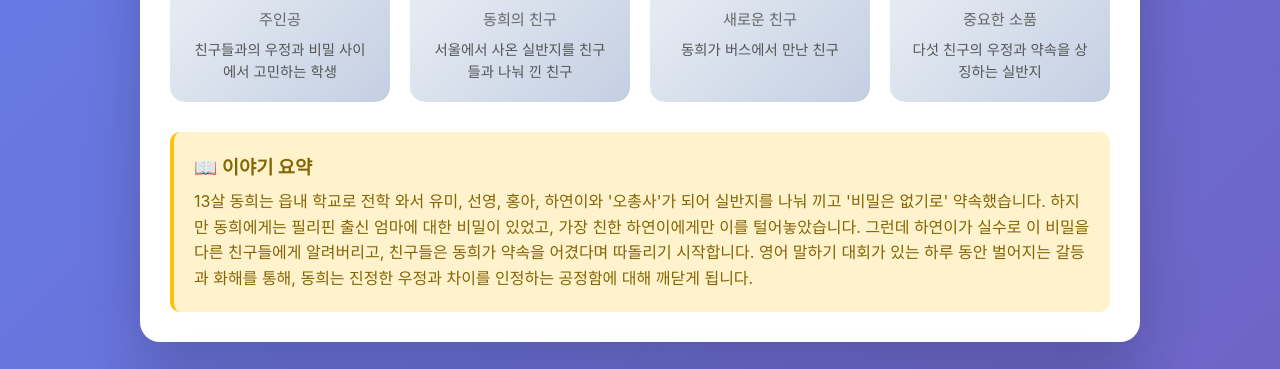
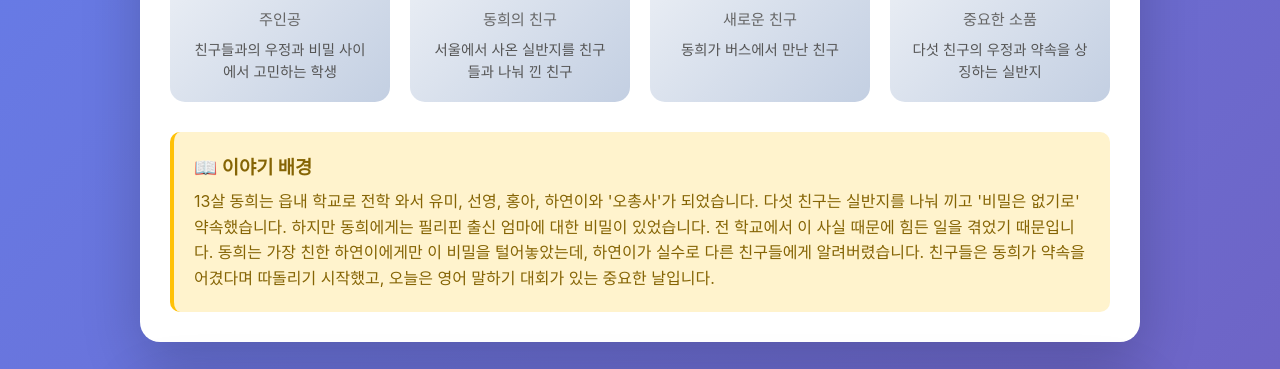
Before and after one commit to plusiam/ethics-fairness-1class, a plain HTML site: page index.html in a window 1280 px wide. Shown: the part 283-652 px from the top of the page. Drawn offline with nearby package versions, Linux system fonts and the light colour scheme.

Commit message:
Update index.html

```diff
--- a/index.html
+++ b/index.html
@@ -495,12 +495,13 @@
             </div>
 
             <div class="story-summary">
-                <h3>📖 이야기 요약</h3>
+                <h3>📖 이야기 배경</h3>
                 <p>
-                    13살 동희는 읍내 학교로 전학 와서 유미, 선영, 홍아, 하연이와 '오총사'가 되어 실반지를 나눠 끼고 '비밀은 없기로' 약속했습니다.
-                    하지만 동희에게는 필리핀 출신 엄마에 대한 비밀이 있었고, 가장 친한 하연이에게만 이를 털어놓았습니다.
-                    그런데 하연이가 실수로 이 비밀을 다른 친구들에게 알려버리고, 친구들은 동희가 약속을 어겼다며 따돌리기 시작합니다.
-                    영어 말하기 대회가 있는 하루 동안 벌어지는 갈등과 화해를 통해, 동희는 진정한 우정과 차이를 인정하는 공정함에 대해 깨닫게 됩니다.
+                    13살 동희는 읍내 학교로 전학 와서 유미, 선영, 홍아, 하연이와 '오총사'가 되었습니다.
+                    다섯 친구는 실반지를 나눠 끼고 '비밀은 없기로' 약속했습니다.
+                    하지만 동희에게는 필리핀 출신 엄마에 대한 비밀이 있었습니다. 전 학교에서 이 사실 때문에 힘든 일을 겪었기 때문입니다.
+                    동희는 가장 친한 하연이에게만 이 비밀을 털어놓았는데, 하연이가 실수로 다른 친구들에게 알려버렸습니다.
+                    친구들은 동희가 약속을 어겼다며 따돌리기 시작했고, 오늘은 영어 말하기 대회가 있는 중요한 날입니다.
                 </p>
             </div>
         </div>
```
